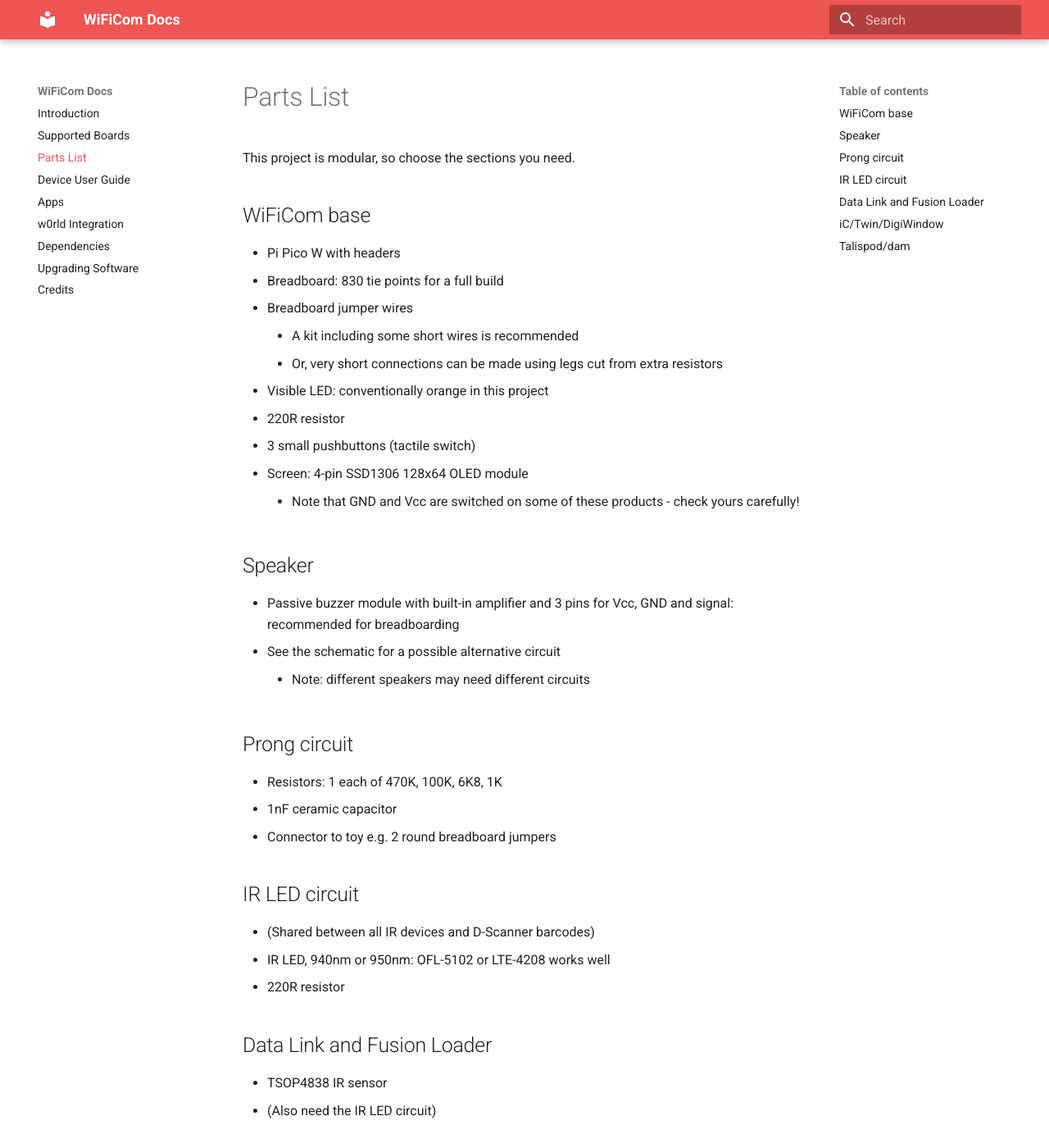
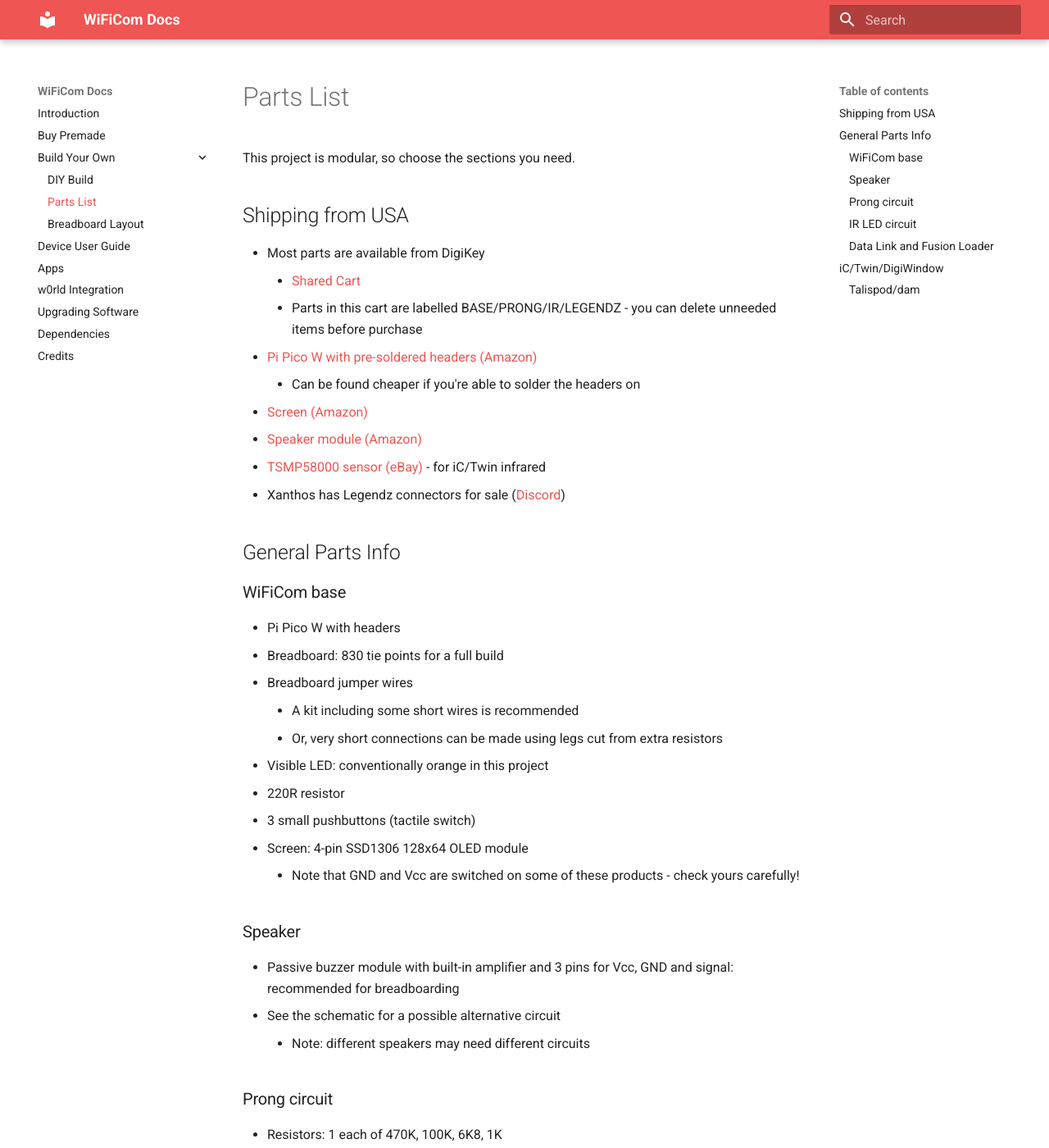
Before and after one commit to mechawrench/wificom-docs, an MkDocs documentation site: the page built from docs/parts_list.md, in a window 1280 px wide and 1400 px high. Shown: the whole window at 82% size. Built offline with MkDocs 1.6.1 and Material for MkDocs 9.7.7, drawn with Linux system fonts in a browser that asks for light colours; some of the changed text lies outside the part shown.

Commit message:
Hardware info from Discord

```diff
--- a/docs/parts_list.md
+++ b/docs/parts_list.md
@@ -2,7 +2,20 @@
 
 This project is modular, so choose the sections you need.
 
-## WiFiCom base
+## Shipping from USA
+- Most parts are available from DigiKey
+    - [Shared Cart](https://www.digikey.com/short/0jc7w4hv)
+    - Parts in this cart are labelled BASE/PRONG/IR/LEGENDZ - you can delete unneeded items before purchase
+- [Pi Pico W with pre-soldered headers (Amazon)](https://www.amazon.com/Pico-Raspberry-Pre-Soldered-Dual-core-Processor/dp/B0BK9W4H2Q/)
+    - Can be found cheaper if you're able to solder the headers on
+- [Screen (Amazon)](https://www.amazon.com/HiLetgo-Serial-128X64-Display-Color/dp/B06XRBTBTB/)
+- [Speaker module (Amazon)](https://www.amazon.com/Tegg-Passive-Speaker-Arduino-Raspberry/dp/B07PRTMF89/)
+- [TSMP58000 sensor (eBay)](https://www.ebay.com/itm/285265795138) - for iC/Twin infrared
+- Xanthos has Legendz connectors for sale ([Discord](buy_premade.md))
+
+## General Parts Info
+
+### WiFiCom base
 - Pi Pico W with headers
 - Breadboard: 830 tie points for a full build
 - Breadboard jumper wires
@@ -14,35 +27,38 @@
 - Screen: 4-pin SSD1306 128x64 OLED module
     - Note that GND and Vcc are switched on some of these products - check yours carefully!
 
-## Speaker
+### Speaker
 - Passive buzzer module with built-in amplifier and 3 pins for Vcc, GND and signal: recommended for breadboarding
 - See the schematic for a possible alternative circuit
     - Note: different speakers may need different circuits
 
-## Prong circuit
+### Prong circuit
 - Resistors: 1 each of 470K, 100K, 6K8, 1K
 - 1nF ceramic capacitor
 - Connector to toy e.g. 2 round breadboard jumpers
 
-## IR LED circuit
+### IR LED circuit
 - (Shared between all IR devices and D-Scanner barcodes)
-- IR LED, 940nm or 950nm: OFL-5102 or LTE-4208 works well
+- IR LED, 940nm or 950nm
+    - OFL-5102 or LTE-4208 works well
 - 220R resistor
 
-## Data Link and Fusion Loader
+### Data Link and Fusion Loader
 - TSOP4838 IR sensor
+    - Vishay brand recommended - other brands may have issues with Data Link
 - (Also need the IR LED circuit)
 
 ## iC/Twin/DigiWindow
 - TSMP58000 IR sensor
+    - Discontinued - possible replacements are under investigation
 - (Also need the IR LED circuit)
 
-## Talispod/dam
+### Talispod/dam
 - 1K2 resistor (1%)
 - 3K3 resistor (1%)
 - 1nF ceramic capacitor
 - Connector to the toy
     - Note: we can't just stick wires into the prongs as with Digimon
+    - Buy a premade connector?
     - Craft a connector?
     - Desolder a Talisdam cord, replace with something else, and use the cord with other toys?
-    - Xanthos has connectors for sale
--- a/mkdocs.yml
+++ b/mkdocs.yml
@@ -10,11 +10,11 @@
     - Introduction: 'index.md'
     # - 'about.md'
     # - 'resources.md'
-    - 'supported_boards.md'
-    # - 'diy_build.md'
-    - 'parts_list.md'
-    # - 'picow_breadboard.md'
-    # - 'buy_premade.md'
+    - 'buy_premade.md'
+    - 'Build Your Own':
+        - 'diy_build.md'
+        - 'parts_list.md'
+        - 'picow_breadboard.md'
     # - 'onboarding_wificom.md'
     # - 'credentials.md'
     # - 'configuration.md'
@@ -24,8 +24,7 @@
     - 'w0rld_integration.md'
     # - 'realtime_battles.md'
     # - 'power_options.md'
+    - 'upgrading_software.md'
+    # - 'troubleshooting.md'
     - 'dependencies.md'
-    - 'upgrading_software.md'
-    # - 'schematic.md'
-    # - 'troubleshooting.md'
     - 'credits.md'
```
Also changed, not shown: docs/buy_premade.md (+4 -0 lines), docs/diy_build.md (+18 -0 lines), docs/picow_breadboard.md (+12 -0 lines), docs/schematic.md (deleted, +0 -1 lines), docs/supported_boards.md (deleted, +0 -11 lines), docs/images/picow_breadboard/picow_breadboard.jpg (added), 1 other file.
